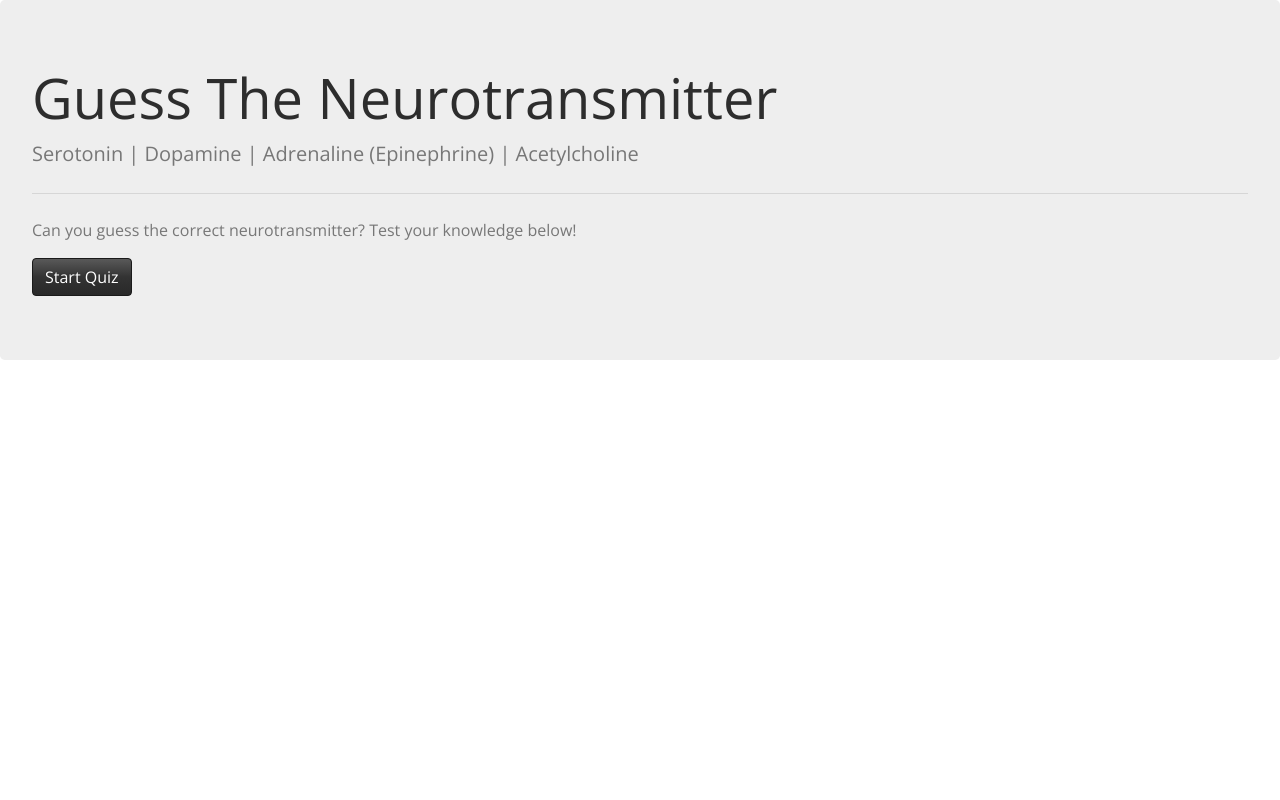
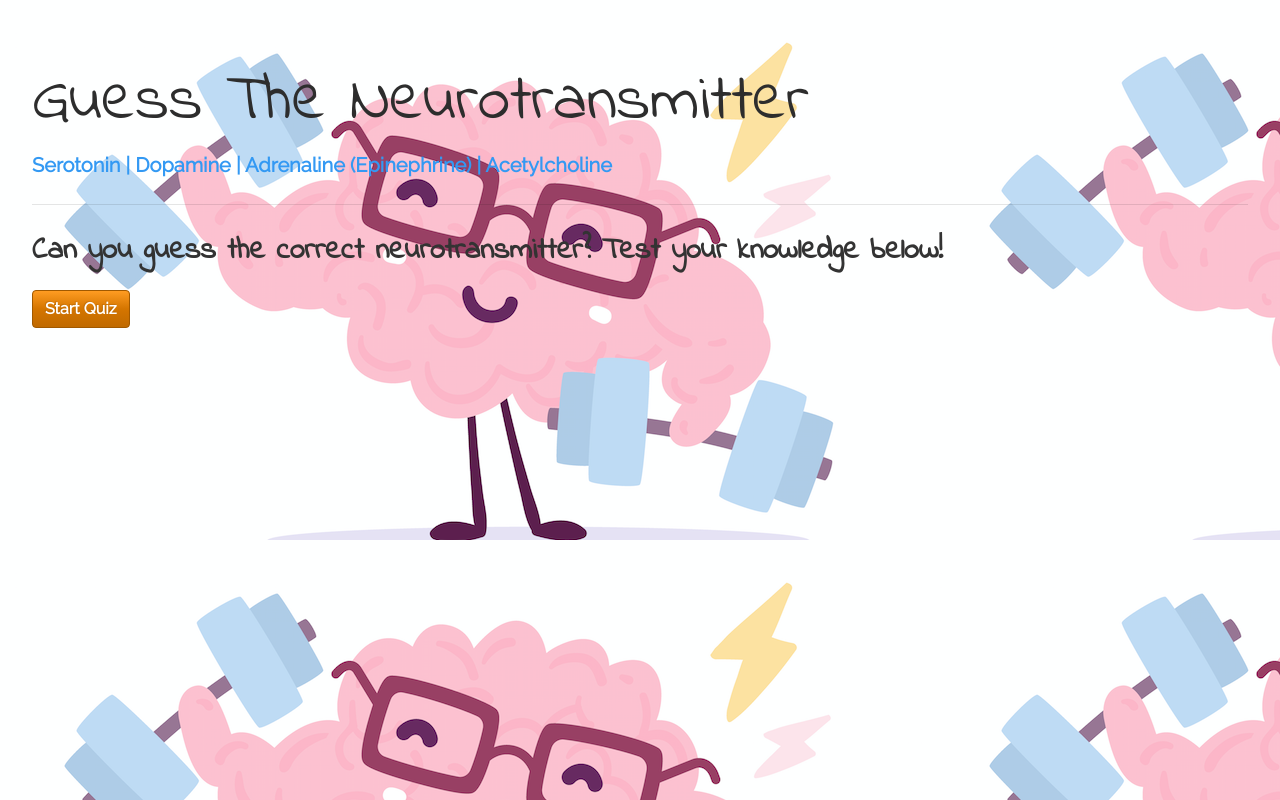
Before and after one commit to nicolekalexander/Neurotransmitter-Guessing-Game, a plain HTML site: page index.html in a window 1280 px wide. Drawn offline with nearby package versions, Linux system fonts and the light colour scheme.

Commit message:
background, typography, colors

```diff
--- a/index.html
+++ b/index.html
@@ -8,18 +8,19 @@
     <link rel="stylesheet" href="https://stackpath.bootstrapcdn.com/bootstrap/4.4.1/css/bootstrap.min.css">
     <link rel="stylesheet" href="https://stackpath.bootstrapcdn.com/bootswatch/4.4.1/spacelab/bootstrap.min.css">
     <link rel="stylesheet" href="style.css">
+    <link href="https://fonts.googleapis.com/css?family=Indie+Flower|Raleway&display=swap" rel="stylesheet">
     <script src="https://code.jquery.com/jquery-3.4.1.slim.min.js"
     integrity="sha384-J6qa4849blE2+poT4WnyKhv5vZF5SrPo0iEjwBvKU7imGFAV0wwj1yYfoRSJoZ+n"
     crossorigin="anonymous"></script>
 </head>
 
-<body>
+<body class="body">
     <div class="jumbotron">
         <h1 class="display-4">Guess The Neurotransmitter</h1>
-        <p class="lead">Serotonin | Dopamine | Adrenaline (Epinephrine) | Acetylcholine </p>
+        <p class="lead text-info font-weight-bold">Serotonin | Dopamine | Adrenaline (Epinephrine) | Acetylcholine </p>
         <hr class="my-4">
-        <p>Can you guess the correct neurotransmitter? Test your knowledge below!</p>
-        <button type="button" class="btn btn-dark" id="start">Start Quiz</button>
+        <p class="call-to-action text-dark font-weight-bold">Can you guess the correct neurotransmitter? Test your knowledge below!</p>
+        <button type="button" class="start btn btn-warning font-weight-bold" id="start">Start Quiz</button>
     </div>
 
 
--- a/style.css
+++ b/style.css
@@ -1,3 +1,20 @@
-a.carousel-control-next {
-    background-color: black;
+.jumbotron {
+    background-image: url(images/strongbrain.png);
 }
+.body {
+    background-image: url(images/strongbrain.png);
+}
+.display-4 {
+    font-family: "Indie Flower", cursive;
+    font-size: 65px;
+}
+.lead {
+    font-family: "Raleway", sans-serif;
+}
+.call-to-action {
+    font-family: "Indie Flower", cursive;
+    font-size: 30px;
+}
+.start {
+    font-family: "Raleway", sans-serif;
+}
```
Also changed, not shown: images/friendlyneurotransmitters.jpg (added), images/spongebob-gary.jpg (deleted), images/spongebob-patrick.jpg (deleted), images/spongebob-sandy.jpg (deleted), images/strongbrain.png (added).
